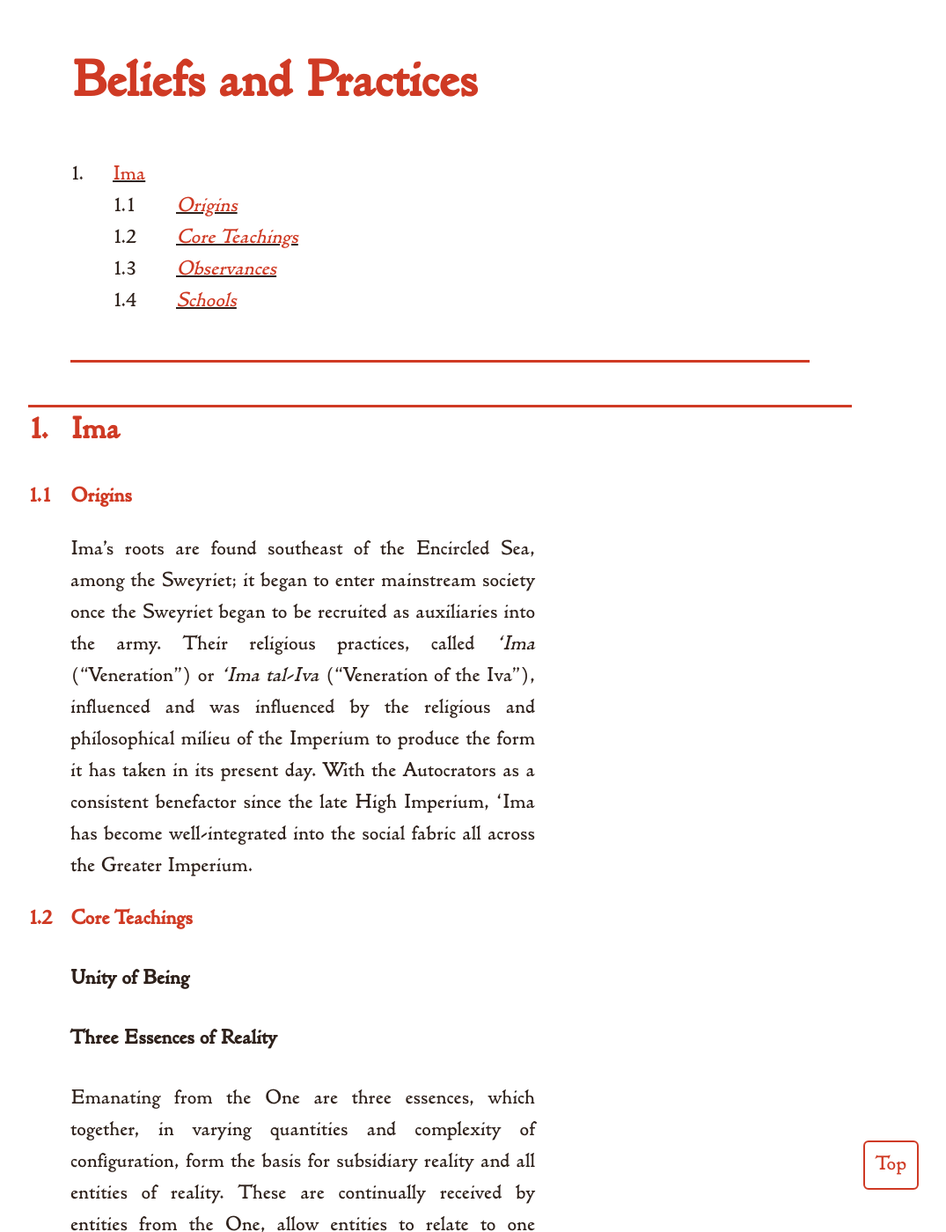
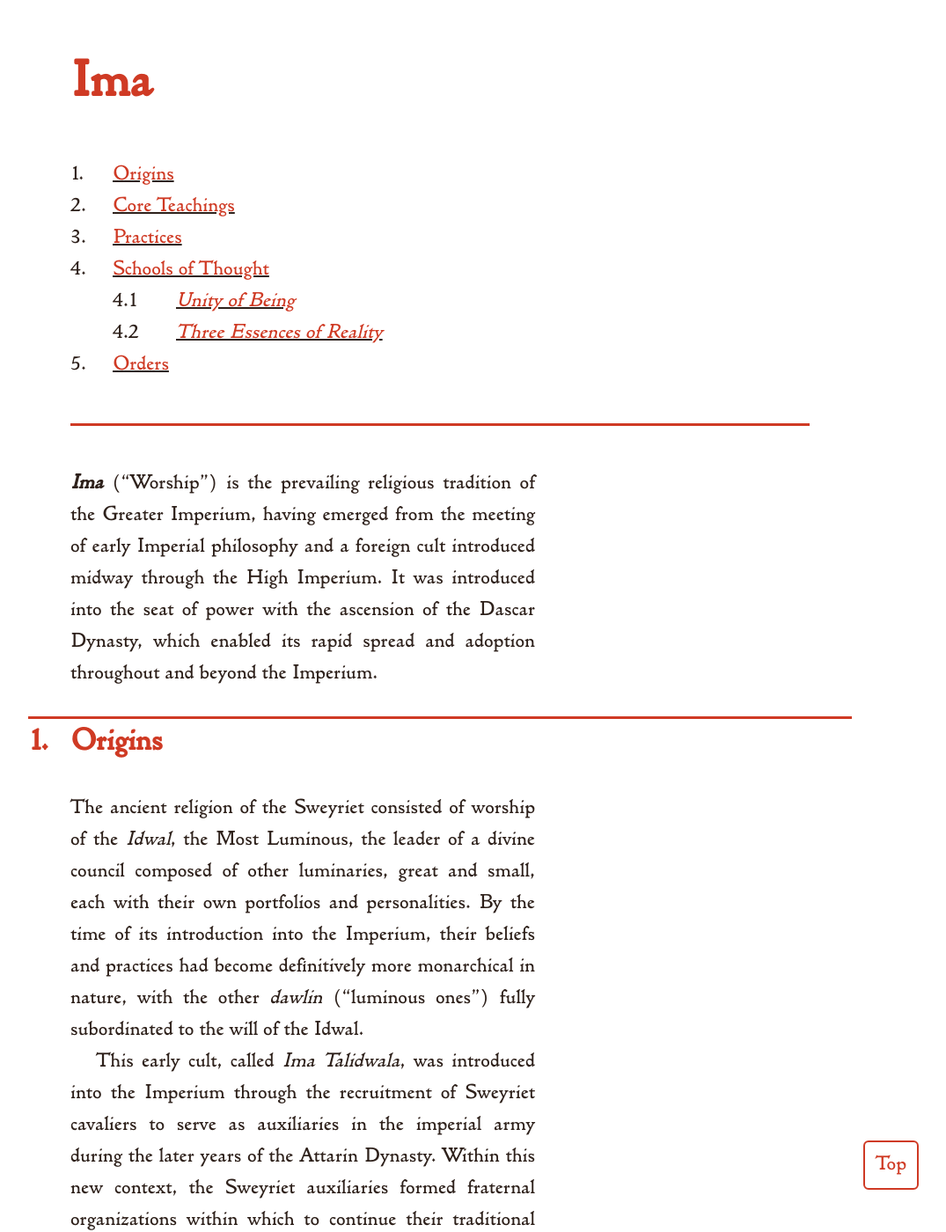
Before and after one commit to kmules1/kmules1.github.io, a Jekyll site: the page built from ecumene/beliefs.md, in a window 1280 px wide and 1400 px high, scrolled down 707 px. Shown: the whole window at 88% size, without its empty margins (140-1215 px from the left). Built offline with Jekyll 4.4.1, drawn with Linux system fonts in a browser that asks for light colours; some of the changed text lies outside the part shown.

Commit message:
content restructured, moved from doc

```diff
--- a/ecumene/beliefs.md
+++ b/ecumene/beliefs.md
@@ -1,22 +1,30 @@
 ---
 layout: ecumene2
-title: Beliefs and Practices
-permalink: /ecumene/beliefs/
+title: Ima
+permalink: /ecumene/ima/
 ---
 
-## Ima
+***Ima*** ("Worship") is the prevailing religious tradition of the Greater Imperium, having emerged from the meeting of early Imperial philosophy and a foreign cult introduced midway through the High Imperium. It was introduced into the seat of power with the ascension of the Dascar Dynasty, which enabled its rapid spread and adoption throughout and beyond the Imperium.
 
+## Origins
 
+The ancient religion of the Sweyriet consisted of worship of the *Idwal*, the Most Luminous, the leader of a divine council composed of other luminaries, great and small, each with their own portfolios and personalities. By the time of its introduction into the Imperium, their beliefs and practices had become definitively more monarchical in nature, with the other *dawlin* ("luminous ones") fully subordinated to the will of the Idwal.
 
-### Origins
+This early cult, called *Ima Talidwala*, was introduced into the Imperium through the recruitment of Sweyriet cavaliers to serve as auxiliaries in the imperial army during the later years of the Attarin Dynasty. Within this new context, the Sweyriet auxiliaries formed fraternal organizations within which to continue their traditional religious practices, to which non-Sweyriet soldiers and officers also joined. Thereafter, it was introduced to the merchants and middling officials that made up the High Imperium's middle class, opening it to influence from the High Imperium's diverse philosophical and religious milieu. In the absence of a central authority, many different schools developed within *Ima Talidwala*.
 
-Ima's roots are found southeast of the Encircled Sea, among the Sweyriet; it began to enter mainstream society once the Sweyriet began to be recruited as auxiliaries into the army. Their religious practices, called *'Ima* ("Veneration") or *'Ima tal-Iva* ("Veneration of the Iva"), influenced and was influenced by the religious and philosophical milieu of the Imperium to produce the form it has taken in its present day. With the Autocrators as a consistent benefactor since the late High Imperium, 'Ima has become well-integrated into the social fabric all across the Greater Imperium.
+Dascar Thalna, a general who would prevail in the civil war to succeed the Attarins, was an initiate of one particular school, called *Ima Taliva*. Upon his succession to the Imperium, he would become a generous patron, elevating this one school to political prominence. Under his successors and beyond, *Ima Taliva* would grow and mature, integrating into the social fabric of the Greater Imperium and displacing earlier local religious practices and pantheons with a unified religion.
 
-### Core Teachings
+## Core Teachings
 
-#### Unity of Being
+Ima presents a monistic, panenetheistic worldview. The universe is the manifestation of the will of a singular generative divine source, the *Iva*, out of whom the universe emanates, within whom the universe dwells. Life emerges from the Iva, flows outwards and flourishes in the form of the myriad kinds of living creatures that inhabit the universe, and dissipates into degeneration and death. The Iva in itself is supreme without qualities, because anything that could be used to describe a quality came from the Iva.
 
-#### Three Essences of Reality
+## Practices
+
+## Schools of Thought
+
+### Unity of Being
+
+### Three Essences of Reality
 
 Emanating from the One are three essences, which together, in varying quantities and complexity of configuration, form the basis for subsidiary reality and all entities of reality. These are continually received by entities from the One, allow entities to relate to one enother through the One, and return from entities to the One.
 
@@ -34,6 +42,4 @@ The categorization of these manipulations:
 - matter and awareness: *arcane magic*
 - awareness and breath: *occult magic*
 
-### Observances
-
-### Schools
+## Orders
```
